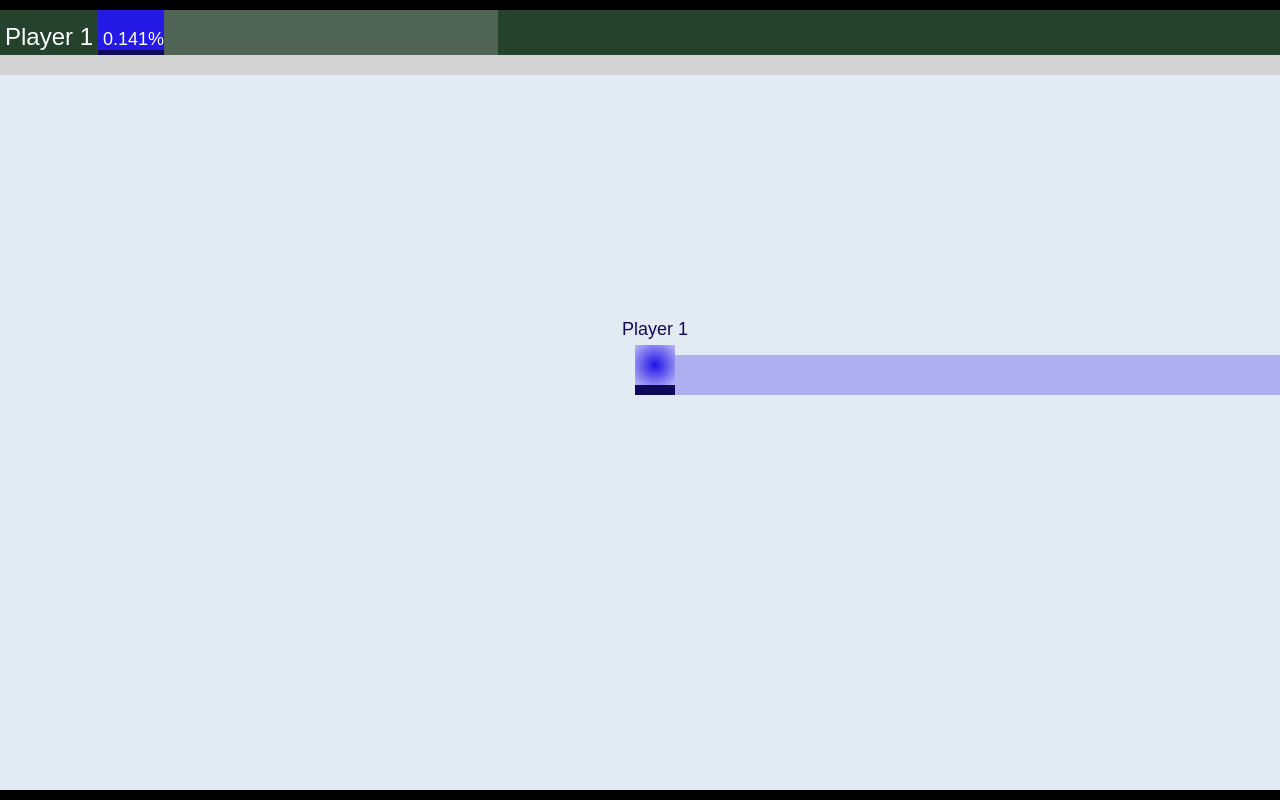
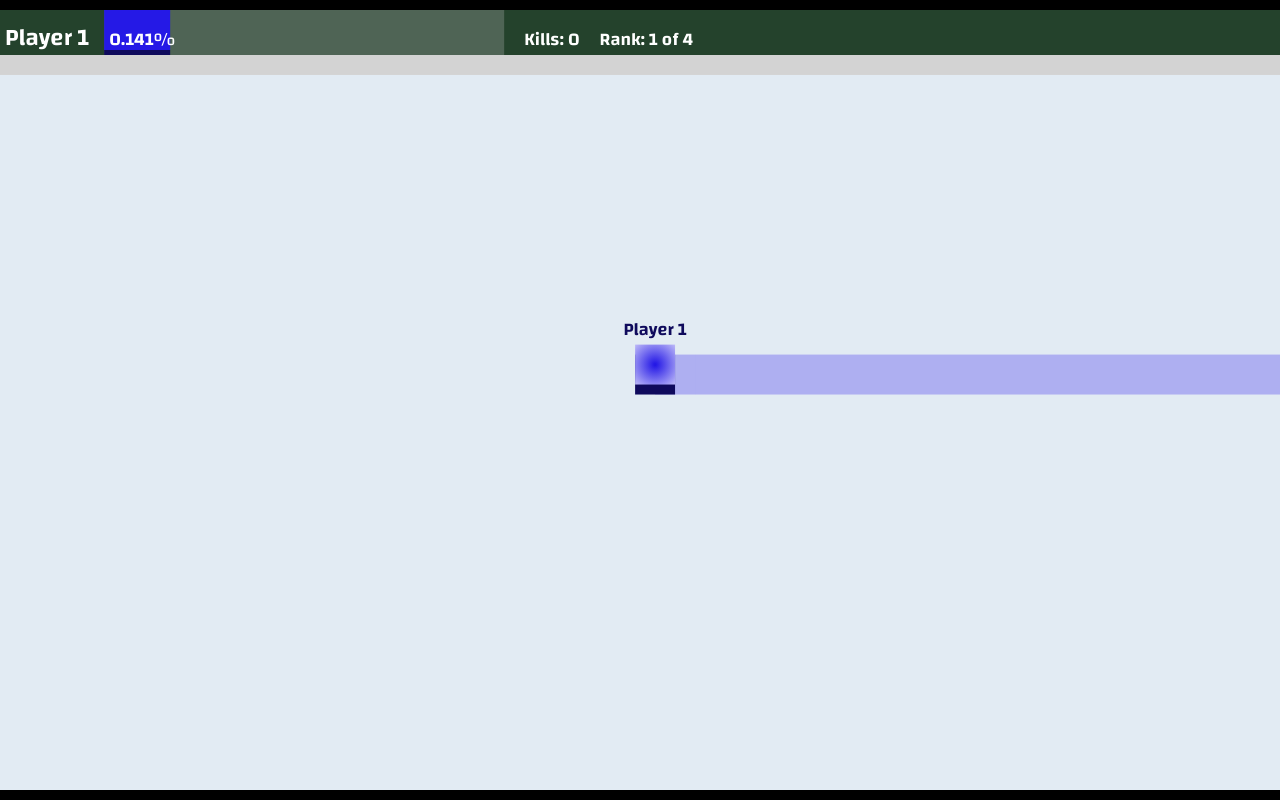
Before and after one commit to theKidOfArcrania/BlocklyIO, a plain HTML site: page index.html in a window 1280 px wide. Drawn offline with nearby package versions, Linux system fonts and the light colour scheme.

Commit message:
Update gh pages

```diff
--- a/bundle.js
+++ b/bundle.js
@@ -22,6 +22,17 @@ function verifyRange()
     if (arguments[i] < 0 || arguments[i] > 1)
       throw new RangeError("H, S, L, and A parameters must be between the range [0, 1]");
   }
+}
+
+Color.prototype.interpolateToString = function(color, amount)
+{
+  var rgbThis = hslToRgb(this.hue, this.sat, this.lum);
+  var rgbThat = hslToRgb(color.hue, color.sat, color.lum);
+  var rgb = [];
+
+  for (var i = 0; i < 3; i++)
+    rgb[i] = Math.floor((rgbThat[i] - rgbThis[i]) * amount + rgbThis[i]);
+  return {rgbString: function() {return 'rgb(' + rgb[0] + ', ' + rgb[1] + ', ' + rgb[2] + ')'}};
 }
 
 Color.prototype.deriveLumination = function(amount)
@@ -87,6 +98,7 @@ module.exports = Color;
 },{}],2:[function(require,module,exports){
 var Player = require("./player.js");
 var Grid = require("./grid.js");
+var Color = require("./color.js");
 
 /**
  * Provides requestAnimationFrame in a cross browser way.
@@ -193,9 +205,11 @@ $(function() {
   var animateTo = [0, 0];
   var offset = [0, 0];
 
+  var kills = 0;
   var userPortion = 0;
   var lagPortion = 0;
   var portionSpeed = 0;
+  var zoom = 1;
 
   //TODO: current player index
   var user = players[0];
@@ -241,8 +255,17 @@ $(function() {
       return !val.dead;
     });
 
+
+
     //Remove players with collisions.
     var removing = [];
+
+    function addKill(killer, other)
+    {
+      if (players[killer] === user && !removing[other] && killer !== other)
+        kills++;
+    }
+
     for (var i = 0; i < players.length; i++)
     {
       for (var j = i; j < players.length; j++)
@@ -250,19 +273,31 @@ $(function() {
 
         //Remove those players when other players have hit their tail.
         if (!removing[j] && players[j].tail.hitsTail(players[i]))
+        {
+          addKill(i, j);
           removing[j] = true;
+        }
         if (!removing[i] && players[i].tail.hitsTail(players[j]))
+        {
+          addKill(j, i);
           removing[i] = true;
+        }
 
         //Remove players with collisons...
-        if (i !== j && squaresIntersect(players[i].startX, players[j].startX) &&
-          squaresIntersect(players[i].startY, players[j].startY))
+        if (i !== j && squaresIntersect(players[i].posX, players[j].posX) &&
+          squaresIntersect(players[i].posY, players[j].posY))
         {
           //...if one player is own his own territory, the other is out.
           if (grid.get(players[i].row, players[i].col) === players[i])
+          {
+            addKill(i, j);
             removing[j] = true;
+          }
           else if (grid.get(players[j].row, players[j].col) === players[j])
+          {
+            addKill(j, i);
             removing[i] = true;
+          }
           else
           {
             //...otherwise, the one that sustains most of the collision will be removed.
@@ -270,11 +305,21 @@ $(function() {
             var areaJ = area(players[j]);
 
             if (areaI === areaJ)
+            {
+              addKill(i, j);
+              addKill(j, i);
               removing[i] = removing[j] = true;
+            }
             else if (areaI > areaJ)
+            {
+              addKill(j, i);
               removing[i] = true;
+            }
             else
+            {
+              addKill(i, j);
               removing[j] = true;
+            }
           }
         }
       }
@@ -313,10 +358,10 @@ $(function() {
 
   function centerOnPlayer(player, pos)
   {
-    var xOff = Math.floor(player.posX - (gameWidth - CELL_WIDTH) / 2);
-    var yOff = Math.floor(player.posY - (gameHeight - CELL_WIDTH) / 2);
-    pos[0] = Math.max(Math.min(xOff, grid.size * CELL_WIDTH + BORDER_WIDTH * 2 - gameWidth), 0);
-    pos[1] = Math.max(Math.min(yOff, grid.size * CELL_WIDTH + BORDER_WIDTH * 2 - gameHeight), 0);
+    var xOff = Math.floor(player.posX - (gameWidth / zoom - CELL_WIDTH) / 2);
+    var yOff = Math.floor(player.posY - (gameHeight / zoom - CELL_WIDTH) / 2);
+    pos[0] = Math.max(Math.min(xOff, grid.size * CELL_WIDTH + BORDER_WIDTH * 2 - gameWidth / zoom), 0);
+    pos[1] = Math.max(Math.min(yOff, grid.size * CELL_WIDTH + BORDER_WIDTH * 2 - gameHeight / zoom), 0);
   }
 
   function area(player)
@@ -324,10 +369,10 @@ $(function() {
     var xDest = player.col * CELL_WIDTH;
     var yDest = player.row * CELL_WIDTH;
 
-    if (player.startX === xDest)
-      return Math.abs(player.startY - yDest);
+    if (player.posX === xDest)
+      return Math.abs(player.posY - yDest);
     else
-      return Math.abs(player.startX - xDest);
+      return Math.abs(player.posX - xDest);
   }
 
   //Thanks to https://developer.mozilla.org/en-US/docs/Web/JavaScript/Reference/Global_Objects/Math/random
@@ -392,10 +437,13 @@ $(function() {
     //paintGridLines();
 
     //Get viewing limits
-    var minRow = Math.max(Math.floor((offset[1] - BORDER_WIDTH) / CELL_WIDTH), 0);
-    var minCol = Math.max(Math.floor((offset[0] - BORDER_WIDTH) / CELL_WIDTH), 0);
-    var maxRow = Math.min(Math.ceil((offset[1] + gameHeight) / CELL_WIDTH), grid.size);
-    var maxCol = Math.min(Math.ceil((offset[0] + gameWidth) / CELL_WIDTH), grid.size);
+    var offsetX = (offset[0] - BORDER_WIDTH);
+    var offsetY = (offset[1] - BORDER_WIDTH);
+
+    var minRow = Math.max(Math.floor(offsetY / CELL_WIDTH), 0);
+    var minCol = Math.max(Math.floor(offsetX / CELL_WIDTH), 0);
+    var maxRow = Math.min(Math.ceil((offsetY + gameHeight / zoom) / CELL_WIDTH), grid.size);
+    var maxCol = Math.min(Math.ceil((offsetX + gameWidth / zoom) / CELL_WIDTH), grid.size);
 
     //Paint occupied areas. (and fading ones).
     for (var r = minRow; r < maxRow; r++)
@@ -406,13 +454,16 @@ $(function() {
         var x = c * CELL_WIDTH, y = r * CELL_WIDTH, baseColor, shadowColor;
 
         var animateSpec = animateGrid.get(r, c);
+        var adjust = 1;
         if (!animateOff && animateSpec)
         {
           if (animateSpec.before) //fading animation
           {
-            var alpha = 1 - (animateSpec.frame / ANIMATE_FRAMES);
-            baseColor = animateSpec.before.baseColor.deriveAlpha(alpha);
-            shadowColor = animateSpec.before.shadowColor.deriveAlpha(alpha);
+            var frac = (animateSpec.frame / ANIMATE_FRAMES);
+            var back = new Color(.58, .41, .92, 1);
+            baseColor = animateSpec.before.baseColor.interpolateToString(back, frac);
+            shadowColor = animateSpec.before.shadowColor.interpolateToString(back, frac);
+            adjust = 0;
           }
           else
             continue;
@@ -430,11 +481,12 @@ $(function() {
         var bottomEmpty = !bottomAnimate || (bottomAnimate.after && bottomAnimate.before);
         if (hasBottom && ((!!bottomAnimate ^ !!animateSpec) || bottomEmpty))
         {
+
           ctx.fillStyle = shadowColor.rgbString();
-          ctx.fillRect(x, y + CELL_WIDTH, CELL_WIDTH, SHADOW_OFFSET);
+          ctx.fillRect(x, y + CELL_WIDTH + 1, CELL_WIDTH + 1, SHADOW_OFFSET);
         }
         ctx.fillStyle = baseColor.rgbString();
-        ctx.fillRect(x, y, CELL_WIDTH, CELL_WIDTH);
+        ctx.fillRect(x, y, CELL_WIDTH + 1, CELL_WIDTH + 1);
       }
     }
 
@@ -462,9 +514,9 @@ $(function() {
             baseColor = animateSpec.after.baseColor.deriveLumination(-(offsetBounce / DROP_HEIGHT) * .1);
 
             ctx.fillStyle = shadowColor.rgbString();
-            ctx.fillRect(x, y + SHADOW_OFFSET, CELL_WIDTH, CELL_WIDTH);
+            ctx.fillRect(x, y + CELL_WIDTH, CELL_WIDTH, SHADOW_OFFSET);
             ctx.fillStyle = baseColor.rgbString();
-            ctx.fillRect(x, y, CELL_WIDTH, CELL_WIDTH);
+            ctx.fillRect(x, y, CELL_WIDTH + 1, CELL_WIDTH + 1);
           }
 
           animateSpec.frame++;
@@ -507,12 +559,17 @@ $(function() {
     ctx.fillStyle = 'whitesmoke';
     ctx.fillRect(0, 0, canvasWidth, canvasHeight);
 
-    //Draw the grid items.
+    //Move grid to viewport as said with the offsets, below the stats
     ctx.save();
+    ctx.translate(0, BAR_HEIGHT);
     ctx.beginPath();
-    ctx.translate(-offset[0] + BORDER_WIDTH, -offset[1] + BORDER_WIDTH + BAR_HEIGHT);
-    ctx.rect(offset[0] - BORDER_WIDTH, offset[1] - BORDER_WIDTH, canvasWidth, canvasHeight);
+    ctx.rect(0, 0, gameWidth, gameHeight);
     ctx.clip();
+
+    //Zoom in/out based on player stats.
+    ctx.scale(zoom, zoom);
+    ctx.translate(-offset[0] + BORDER_WIDTH, -offset[1] + BORDER_WIDTH);
+
     paintGrid();
     players.forEach(function (p) {
       var fr = newPlayerFrames[p.num] || 0;
@@ -521,8 +578,6 @@ $(function() {
       else
         p.render(ctx);
     });
-
-
 
     //Reset transform to paint fixed UI elements
     ctx.restore();
@@ -533,9 +588,11 @@ $(function() {
 
     var barOffset;
     ctx.fillStyle = "white";
-    ctx.font = "24px Arial";
-    barOffset = ctx.measureText(user.name).width + 10;
+    ctx.font = "24px Changa";
+    barOffset = ctx.measureText(user.name).width + 20;
     ctx.fillText(user.name, 5, CELL_WIDTH - 5);
+
+    zoom = 1 / (lagPortion + 1); //Zoom goes from 1 to .5, decreasing as portion goes up. TODO: maybe can modify this?
 
     //Draw filled bar.
     ctx.fillStyle = "rgba(180, 180, 180, .3)";
@@ -549,7 +606,7 @@ $(function() {
 
     //Percentage
     ctx.fillStyle = "white";
-    ctx.font = "18px Arial";
+    ctx.font = "18px Changa";
     ctx.fillText((lagPortion * 100).toFixed(3) + "%", 5 + barOffset, CELL_WIDTH - 5);
 
     if (user.dead && !showedDead)
@@ -558,6 +615,25 @@ $(function() {
       console.log("You died!");
       //return;
     }
+
+    //Number of kills
+    var killsText = "Kills: " + kills;
+    var killsOffset = 20 + BAR_WIDTH + barOffset;
+    ctx.fillText(killsText, killsOffset, CELL_WIDTH - 5);
+
+    //Calcuate rank
+    var sorted = [];
+    players.forEach(function(val) {
+      sorted.push({player: val, portion: playerPortion[val.num]});
+    });
+    sorted.sort(function(a, b) {
+      if (a.portion === b.portion) return a.player.num - b.player.num;
+      else return b.portion - a.portion;
+    });
+
+    var rank = sorted.findIndex(function(val) {return val.player === user});
+    ctx.fillText("Rank: " + (rank === -1 ? "--" : rank + 1) + " of " + sorted.length,
+      ctx.measureText(killsText).width + killsOffset + 20, CELL_WIDTH - 5);
 
     //TODO: sync each loop with server. (server will give frame count.)
     frameCount++;
@@ -591,7 +667,7 @@ $(function() {
   });
 });
 
-},{"./grid.js":3,"./player.js":4}],3:[function(require,module,exports){
+},{"./color.js":1,"./grid.js":3,"./player.js":4}],3:[function(require,module,exports){
 function Grid(size, changeCallback)
 {
   var grid = new Array(size);
@@ -655,8 +731,6 @@ function defineInstanceMethods(thisobj, data /*, methods...*/)
   for (var i = 2; i < arguments.length; i++)
     thisobj[arguments[i].name] = arguments[i].bind(this, data);
 }
-
-
 
 function defineAccessorProperties(thisobj, data /*, names...*/)
 {
@@ -887,13 +961,14 @@ function fillTailRect(ctx, start, end)
 }
 
 //TODO: fade in colors using grid property-getters/setters
-function fillTail(data, grid)
+function fillTail(data)
 {
   if (data.tail.length === 0)
     return;
 
   function onTail(c) { return data.tailGrid[c[0]] && data.tailGrid[c[0]][c[1]]; }
 
+  var grid = data.grid;
   var start = [data.startRow, data.startCol];
   var been = new Grid(grid.size);
   var coords = [];
@@ -1012,30 +1087,51 @@ function Player(isClient, grid, sdata) {
   }
 
   //Tail requires special handling.
+  this.grid = grid; //Temporary
   if (sdata.tail)
     data.tail = new Tail(this, sdata.tail);
   else
   {
     data.tail = new Tail(this);
-    data.tail.reposition(data.row, data.col);
-  }
-
-  //Gets the next integer in positive or negative direction.
-  function nearestInteger(positive, val)
-  {
-    return positive ? Math.ceil(val) : Math.floor(val);
+    data.tail.reposition(calcRow(data), calcCol(data));
   }
 
   //Instance methods.
   this.move = move.bind(this, data);
   this.die = function() {data.dead = true;};
+  this.serialData = function() {
+    return {
+      num: data.num,
+      name: data.name,
+      posX: data.posX,
+      posY: data.posY,
+      currentHeading: data.currentHeading,
+      tail: data.tail.serialData()
+    };
+  }
 
   //Read-only Properties.
-  defineAccessorProperties(this, data, "currentHeading", "dead", "name", "num", "posX", "posY", "tail");
+  defineAccessorProperties(this, data, "currentHeading", "dead", "name", "num", "posX", "posY", "grid", "tail");
   Object.defineProperties(this, {
-    row: defineGetter(function() { return nearestInteger(data.currentHeading === 2 /*DOWN*/, data.posY / CELL_WIDTH); }),
-    col: defineGetter(function() { return nearestInteger(data.currentHeading === 1 /*RIGHT*/, data.posX / CELL_WIDTH); })
+    row: defineGetter(function() { return calcRow(data); }),
+    col: defineGetter(function() { return calcCol(data); })
   });
+}
+
+//Gets the next integer in positive or negative direction.
+function nearestInteger(positive, val)
+{
+  return positive ? Math.ceil(val) : Math.floor(val);
+}
+
+function calcRow(data)
+{
+  return nearestInteger(data.currentHeading === 2 /*DOWN*/, data.posY / CELL_WIDTH);
+}
+
+function calcCol(data)
+{
+  return nearestInteger(data.currentHeading === 1 /*RIGHT*/, data.posX / CELL_WIDTH);
 }
 
 //Instance methods
@@ -1060,7 +1156,12 @@ Player.prototype.render = function(ctx, fade)
   //Render name
   ctx.fillStyle = this.shadowColor.deriveAlpha(fade).rgbString();
   ctx.textAlign = "center";
-  ctx.fillText(this.name, this.posX + CELL_WIDTH / 2, this.posY - SHADOW_OFFSET * 2);
+
+  var yoff = -SHADOW_OFFSET * 2
+  if (this.row === 0)
+    yoff = SHADOW_OFFSET * 2 + CELL_WIDTH;
+  ctx.font = "18px Changa";
+  ctx.fillText(this.name, this.posX + CELL_WIDTH / 2, this.posY + yoff);
 };
 
 function move(data)
@@ -1091,7 +1192,7 @@ function move(data)
   if (data.grid.get(row, col) === this)
   {
     //Safe zone!
-    this.tail.fillTail(data.grid);
+    this.tail.fillTail();
     this.tail.reposition(row, col);
   }
   //If we are completely in a new cell (not in our safe zone), we add to the tail.
--- a/index.html
+++ b/index.html
@@ -1,4 +1,5 @@
 <head>
+    <link href="https://fonts.googleapis.com/css?family=Changa:600" rel="stylesheet">
     <script src="https://ajax.googleapis.com/ajax/libs/jquery/3.1.1/jquery.min.js"></script>
     <script src="bundle.js"></script>
     <style>
@@ -10,6 +11,15 @@
             overflow: hidden;
             background: black;
         }
+
+		canvas {
+            image-rendering: optimizeSpeed;             /* Older versions of FF          */
+            image-rendering: -moz-crisp-edges;          /* FF 6.0+                       */
+            image-rendering: -webkit-optimize-contrast; /* Safari                        */
+            image-rendering: -o-crisp-edges;            /* OS X & Windows Opera (12.02+) */
+            image-rendering: pixelated;                 /* Awesome future-browsers       */
+            -ms-interpolation-mode: nearest-neighbor;   /* IE                            */
+		}
     </style>
 </head>
 <body>
```
